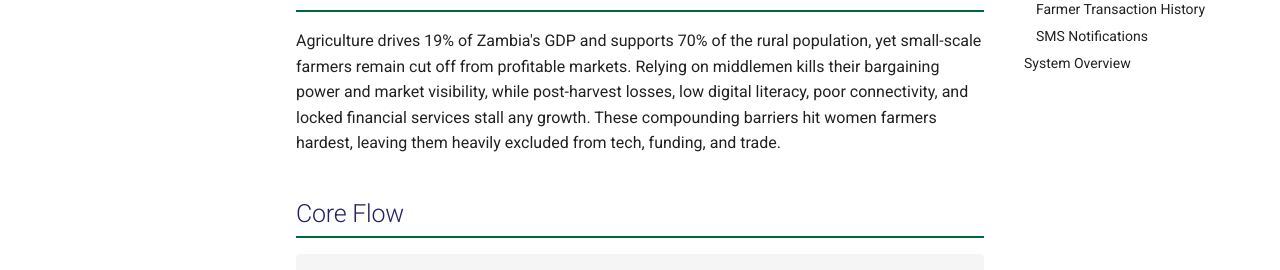
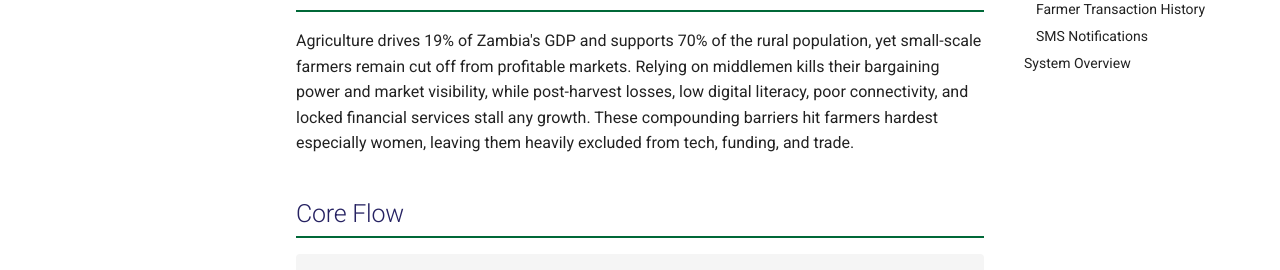
Before and after one commit to akirachix/Cipher_Technical_Documentation, an MkDocs documentation site: the page built from docs/index.md, in a window 1280 px wide and 900 px high. Shown: the part 408-678 px from the top of the window. Built offline with MkDocs 1.6.1 and Material for MkDocs 9.7.7, drawn with Linux system fonts in a browser that asks for light colours.

Commit message:
rephrased the layout of technical documentation

```diff
--- a/docs/index.md
+++ b/docs/index.md
@@ -8,7 +8,7 @@
 [For More Information](https://cipherinformationalwebsite.vercel.app/ ){ .md-button target="_blank" rel="noopener" }
 
 ## The Problem
-Agriculture drives 19% of Zambia's GDP and supports 70% of the rural population, yet small-scale farmers remain cut off from profitable markets. Relying on middlemen kills their bargaining power and market visibility, while post-harvest losses, low digital literacy, poor connectivity, and locked financial services stall any growth. These compounding barriers hit women farmers hardest, leaving them heavily excluded from tech, funding, and trade.
+Agriculture drives 19% of Zambia's GDP and supports 70% of the rural population, yet small-scale farmers remain cut off from profitable markets. Relying on middlemen kills their bargaining power and market visibility, while post-harvest losses, low digital literacy, poor connectivity, and locked financial services stall any growth. These compounding barriers hit farmers hardest especially women, leaving them heavily excluded from tech, funding, and trade.
 
 
 ## Core Flow
```
Also changed, not shown: README.md (+1 -1 lines), docs/backend.md (+1 -1 lines), docs/frontend_mobile.md (+1 -1 lines).
